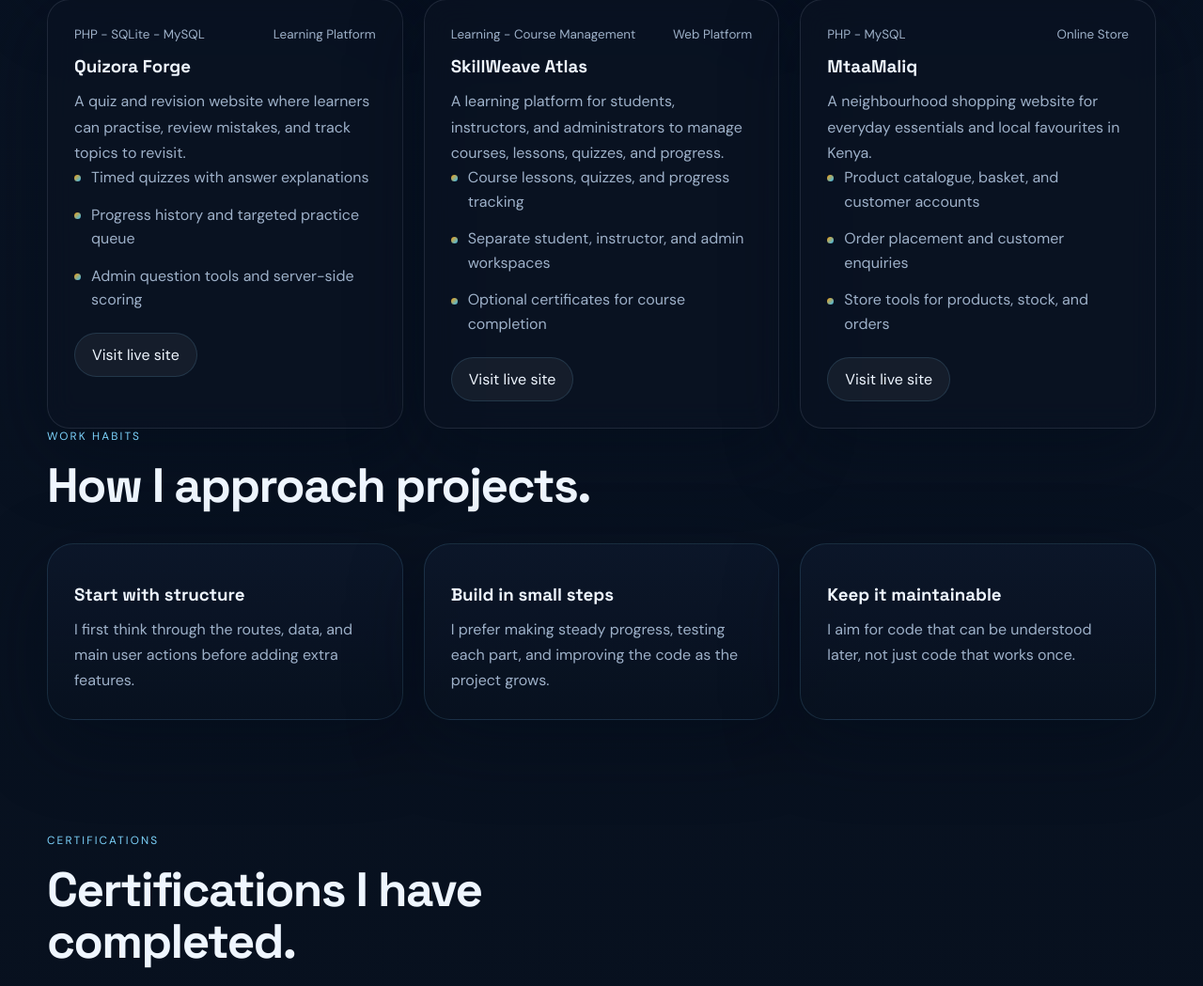
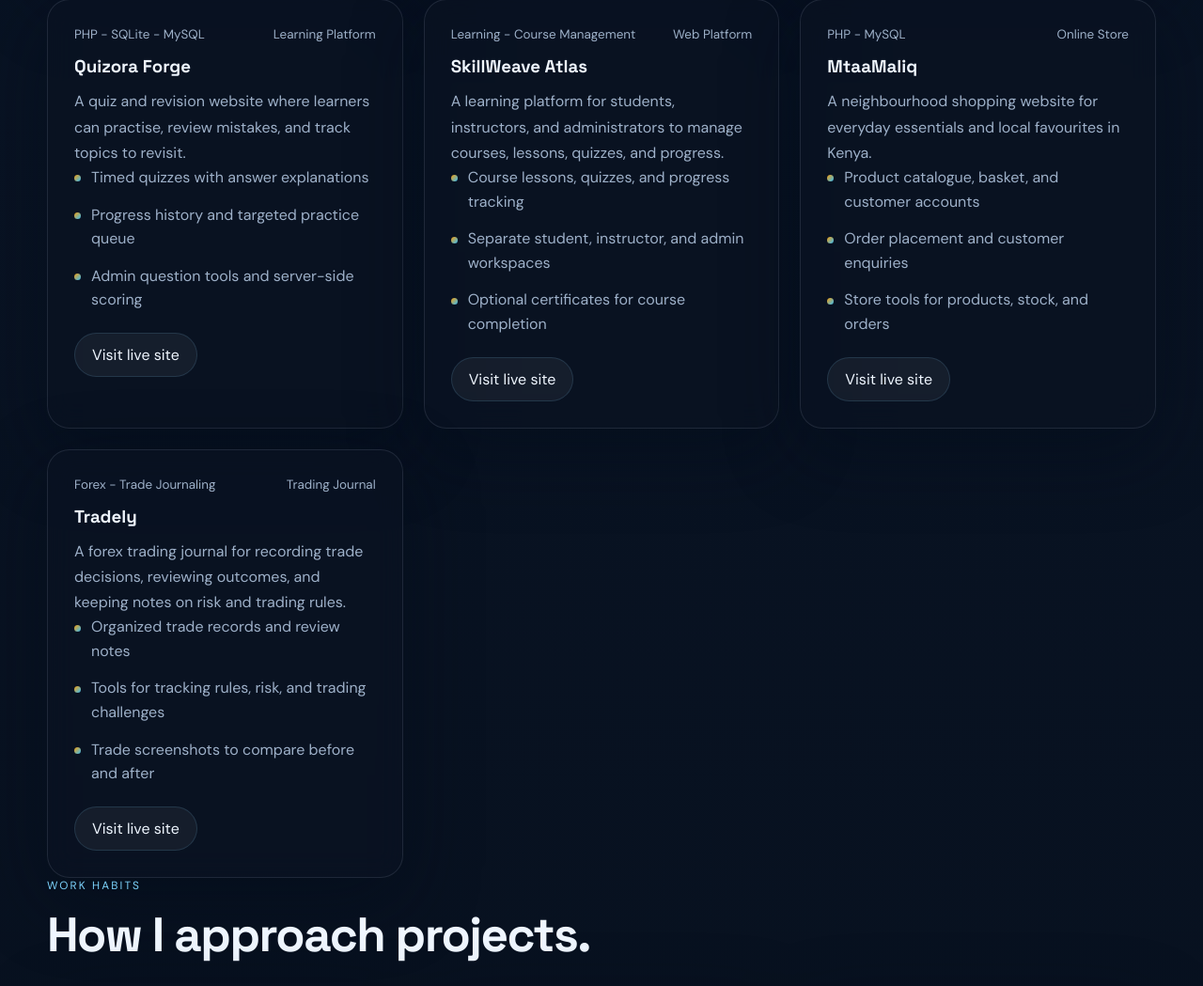
Before and after one commit to stevenazi14/steven-portfolio, a Flask app: page / in a window 1280 px wide. Shown: the part 3623-4672 px from the top of the page at 94% size. Run offline with Flask 3, Linux system fonts and the light colour scheme; some libraries are stand-ins or nearby versions.

Commit message:
Add Tradely trading journal project

```diff
--- a/templates/index.html
+++ b/templates/index.html
@@ -331,6 +331,21 @@
                 </ul>
                 <a href="https://mtaamaliq.42web.io" target="_blank" rel="noopener noreferrer" class="project-link">Visit live site</a>
             </article>
+
+            <article class="project-card reveal-card" data-category="product">
+                <div class="project-meta">
+                    <span>Forex - Trade Journaling</span>
+                    <span>Trading Journal</span>
+                </div>
+                <h3>Tradely</h3>
+                <p>A forex trading journal for recording trade decisions, reviewing outcomes, and keeping notes on risk and trading rules.</p>
+                <ul class="project-points">
+                    <li>Organized trade records and review notes</li>
+                    <li>Tools for tracking rules, risk, and trading challenges</li>
+                    <li>Trade screenshots to compare before and after</li>
+                </ul>
+                <a href="https://tradely.stevenaziavula14.workers.dev" target="_blank" rel="noopener noreferrer" class="project-link">Visit live site</a>
+            </article>
         </div>
     </section>
 
```
